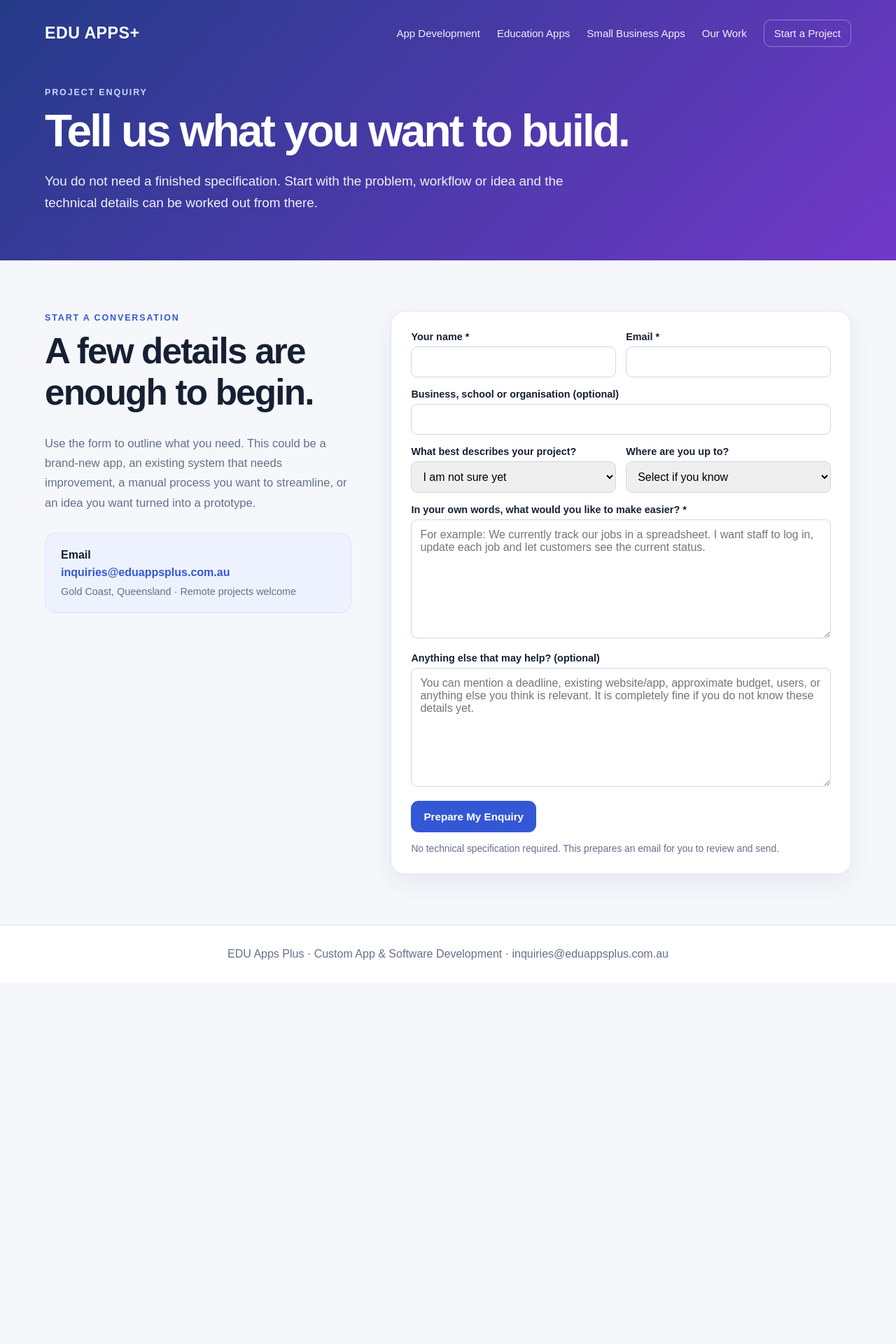
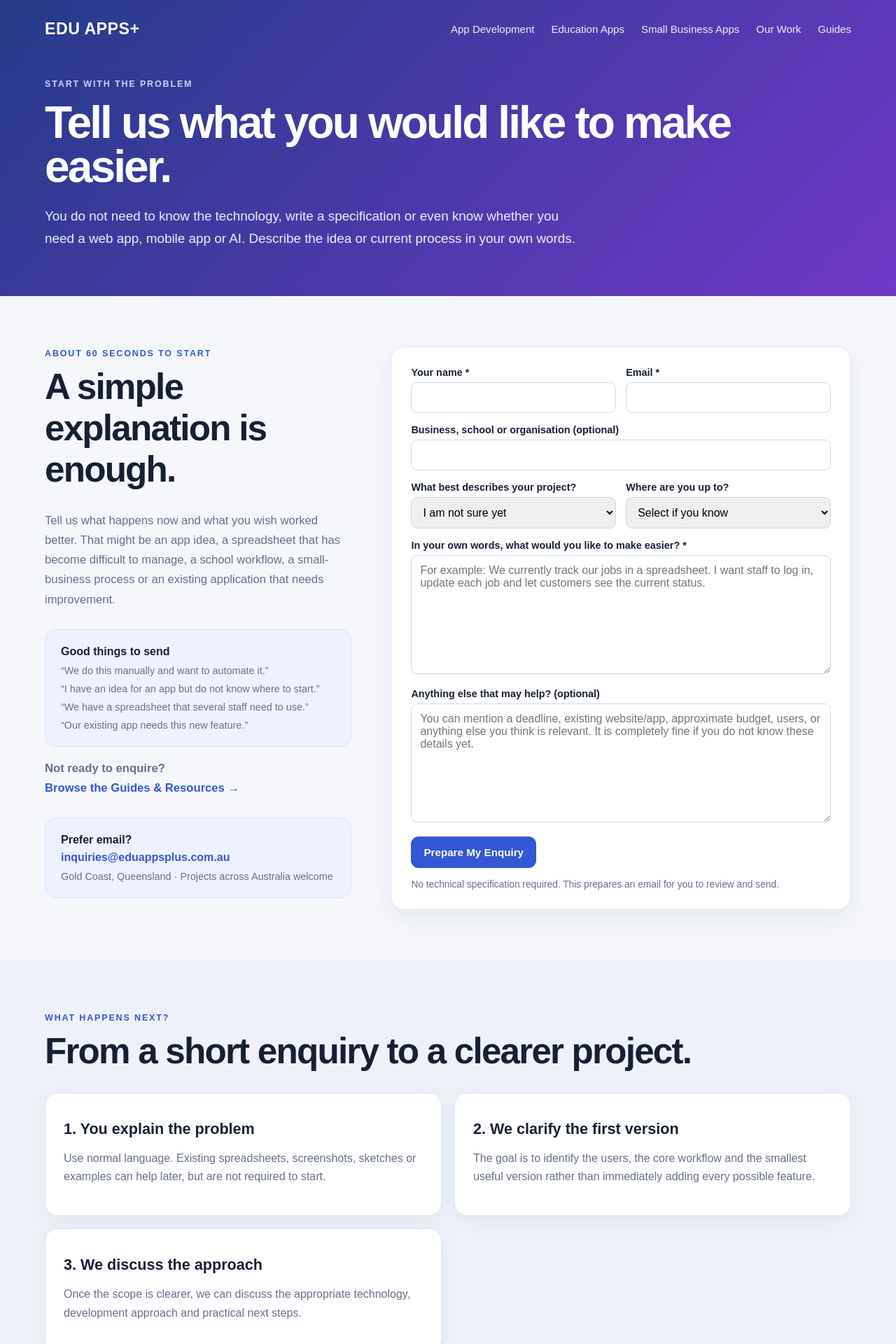
Before and after one commit to trevore777/eduappsplus_website, a Next.js app: page /enquire in a window 1280 px wide. Shown: the top 1920 px of the page at 70% size. Before the commit the page ends 1404 px from the top, so only its background shows below. Built offline with nearby package versions, Linux system fonts and the light colour scheme.

Commit message:
Improve enquiry page conversion content

```diff
--- a/app/enquire/page.js
+++ b/app/enquire/page.js
@@ -1,22 +1,37 @@
 import Link from "next/link";
+import { Suspense } from "react";
 import EnquiryForm from "../../components/EnquiryForm";
 
 export const metadata = {
-  title: "Discuss Your App Idea",
-  description: "Tell EDU Apps Plus about your app idea, workflow problem or existing software project. Start a conversation about custom app and software development.",
+  title: "Discuss Your App Idea | EDU Apps Plus",
+  description: "Have an app idea, spreadsheet process, school workflow or existing software project? Tell EDU Apps Plus what you want to make easier. No technical specification required.",
   alternates: { canonical: "/enquire" },
 };
 
 export default function EnquirePage(){
   return <>
     <header className="siteHeader compactHeader"><div className="wrap">
-      <div className="top"><Link className="brand" href="/">EDU APPS+</Link><nav className="mainNav"><Link href="/app-development">App Development</Link><Link href="/education-apps">Education Apps</Link><Link href="/small-business-apps">Small Business Apps</Link><Link href="/case-studies">Our Work</Link><Link className="navCta" href="/enquire">Start a Project</Link></nav></div>
-      <div className="hero caseHero"><span className="eyebrow">Project enquiry</span><h1>Tell us what you want to build.</h1><p>You do not need a finished specification. Start with the problem, workflow or idea and the technical details can be worked out from there.</p></div>
+      <div className="top"><Link className="brand" href="/">EDU APPS+</Link><nav className="mainNav"><Link href="/app-development">App Development</Link><Link href="/education-apps">Education Apps</Link><Link href="/small-business-apps">Small Business Apps</Link><Link href="/case-studies">Our Work</Link><Link href="/guides">Guides</Link></nav></div>
+      <div className="hero caseHero"><span className="eyebrow">Start with the problem</span><h1>Tell us what you would like to make easier.</h1><p>You do not need to know the technology, write a specification or even know whether you need a web app, mobile app or AI. Describe the idea or current process in your own words.</p></div>
     </div></header>
-    <main><section className="commercialSection"><div className="wrap enquiryLayout">
-      <div className="enquiryIntro"><span className="eyebrow dark">Start a conversation</span><h2 className="largeHeading">A few details are enough to begin.</h2><p>Use the form to outline what you need. This could be a brand-new app, an existing system that needs improvement, a manual process you want to streamline, or an idea you want turned into a prototype.</p><div className="contactCard"><strong>Email</strong><a href="mailto:inquiries@eduappsplus.com.au">inquiries@eduappsplus.com.au</a><p>Gold Coast, Queensland · Remote projects welcome</p></div></div>
-      <EnquiryForm/>
-    </div></section></main>
+    <main>
+      <section className="commercialSection"><div className="wrap enquiryLayout">
+        <div className="enquiryIntro"><span className="eyebrow dark">About 60 seconds to start</span><h2 className="largeHeading">A simple explanation is enough.</h2><p>Tell us what happens now and what you wish worked better. That might be an app idea, a spreadsheet that has become difficult to manage, a school workflow, a small-business process or an existing application that needs improvement.</p>
+          <div className="contactCard"><strong>Good things to send</strong><p>“We do this manually and want to automate it.”</p><p>“I have an idea for an app but do not know where to start.”</p><p>“We have a spreadsheet that several staff need to use.”</p><p>“Our existing app needs this new feature.”</p></div>
+          <p><strong>Not ready to enquire?</strong><br/><Link className="textLink" href="/guides">Browse the Guides & Resources →</Link></p>
+          <div className="contactCard"><strong>Prefer email?</strong><a href="mailto:inquiries@eduappsplus.com.au">inquiries@eduappsplus.com.au</a><p>Gold Coast, Queensland · Projects across Australia welcome</p></div>
+        </div>
+        <Suspense fallback={<div className="enquiryForm"><p>Loading enquiry form…</p></div>}><EnquiryForm/></Suspense>
+      </div></section>
+
+      <section className="commercialSection altSection"><div className="wrap"><span className="eyebrow dark">What happens next?</span><h2 className="largeHeading">From a short enquiry to a clearer project.</h2><div className="serviceGrid">
+        <div className="serviceCard"><h3>1. You explain the problem</h3><p>Use normal language. Existing spreadsheets, screenshots, sketches or examples can help later, but are not required to start.</p></div>
+        <div className="serviceCard"><h3>2. We clarify the first version</h3><p>The goal is to identify the users, the core workflow and the smallest useful version rather than immediately adding every possible feature.</p></div>
+        <div className="serviceCard"><h3>3. We discuss the approach</h3><p>Once the scope is clearer, we can discuss the appropriate technology, development approach and practical next steps.</p></div>
+      </div></div></section>
+
+      <section className="commercialSection"><div className="wrap narrow"><span className="eyebrow dark">No obligation to have it figured out</span><h2 className="largeHeading">Questions are part of the development process.</h2><div className="aboutCopy"><p>Many useful software projects begin with a non-technical problem: too much repeated administration, information spread across several places, a customer process that could be simpler, or an idea for a service that does not yet exist.</p><p>If you are still deciding what to build, start with <Link className="textLink" href="/have-an-idea">I Have an App Idea — Where Do I Start?</Link> or look through the <Link className="textLink" href="/case-studies">case studies</Link> for examples of the kinds of problems custom software can solve.</p></div></div></section>
+    </main>
     <footer>EDU Apps Plus · Custom App & Software Development · <a href="mailto:inquiries@eduappsplus.com.au">inquiries@eduappsplus.com.au</a></footer>
   </>;
 }
```
